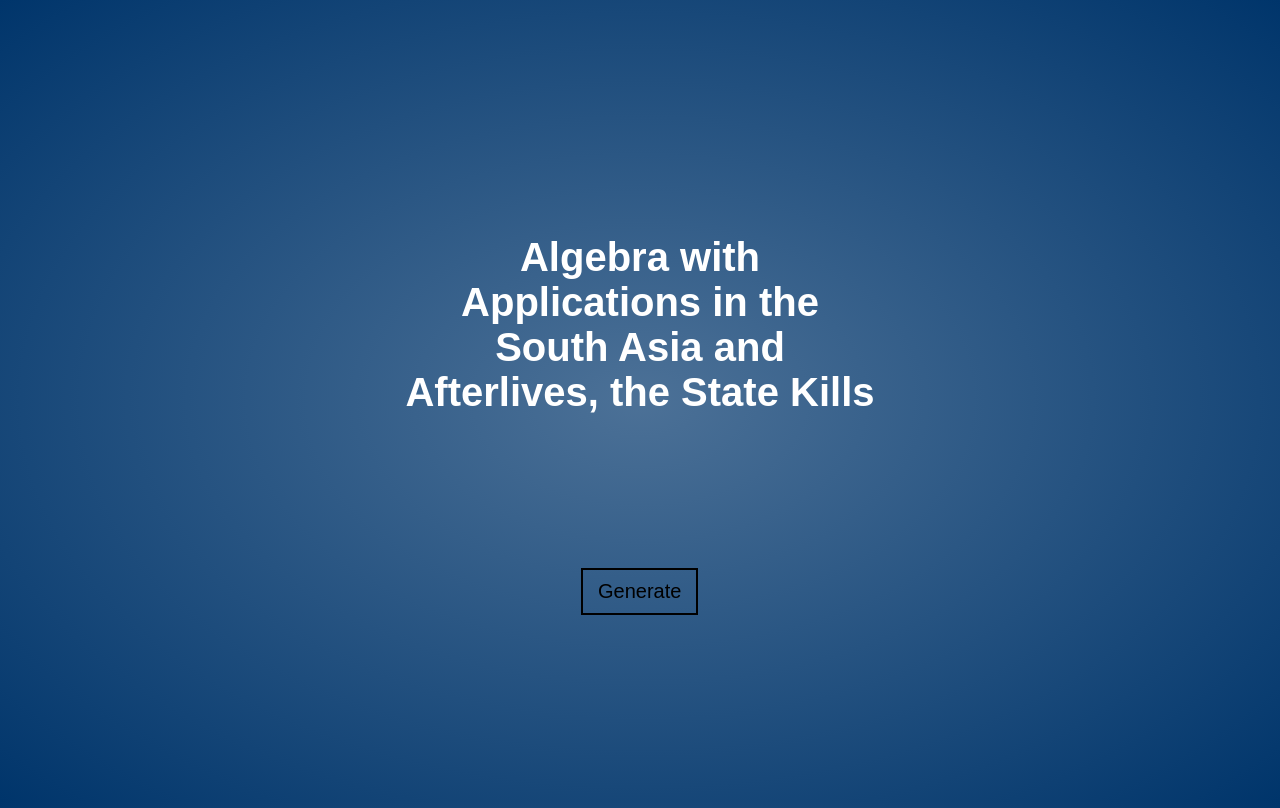
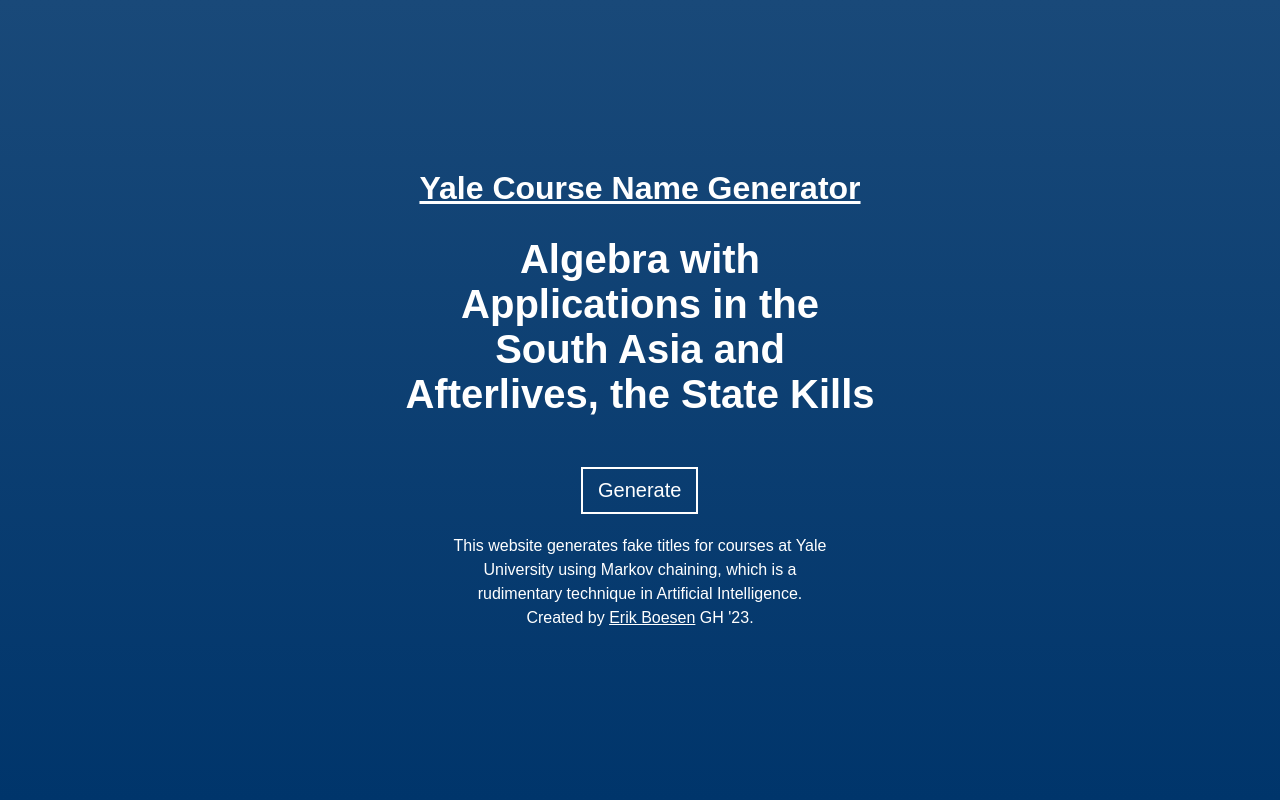
Before and after one commit to ErikBoesen/coursenamegen, a plain HTML site: page index.html in a window 1280 px wide. Drawn offline with Linux system fonts and the light colour scheme.

Commit message:
Restyle and add explanation

```diff
--- a/index.html
+++ b/index.html
@@ -7,8 +7,12 @@
         <link rel="stylesheet" href="style.css">
     </head>
     <body>
+        <h1>Yale Course Name Generator</h1>
+
         <h2 id="output"></h2>
         <button id="generate">Generate</buttoN>
+
+        <p>This website generates fake titles for courses at Yale University using Markov chaining, which is a rudimentary technique in Artificial Intelligence. Created by <a href="https://erikboesen.com">Erik Boesen</a> GH '23.</p>
         <script src="script.js"></script>
     </body>
 </html>
--- a/style.css
+++ b/style.css
@@ -1,3 +1,8 @@
+* {
+    margin: 0;
+    padding: 0;
+    box-sizing: border-box;
+}
 html, body { height: 100%; }
 body {
     display: flex;
@@ -6,18 +11,32 @@ body {
     align-items: center;
     text-align: center;
     font-family: sans-serif;
-    background: radial-gradient(#4c7197, #00356b);
+    background: linear-gradient(#194979, #00356b);
     color: white;
+    padding: 20px;
+}
+h1 {
+    text-decoration: underline;
+}
+p {
+    margin-top: 20px;
+    max-width: 4in;
+    line-height: 1.5;
+}
+a {
+    color: inherit;
 }
 h2 {
     font-size: 40px;
     max-width: 5in;
-    min-height: 300px;
+    min-height: 200px;
+    margin: 30px 0;
 }
 button {
     padding: 10px 15px;
     background: 0;
-    border: solid 2px currentColor;
+    border: solid 2px white;
+    color: white;
     font-family: inherit;
     font-size: 20px;
     outline: 0;
@@ -27,7 +46,7 @@ button {
     transform: perspective(1px) translateZ(0);
     box-shadow: 0 0 1px rgba(0, 0, 0, 0);
     position: relative;
-    transition: color 0.3s;
+    transition: 0.3s;
 }
 button:before {
     content: "";
@@ -40,7 +59,7 @@ button:before {
     background: #00356b;
     transform: scaleX(0);
     transform-origin: 0 50%;
-    transition: transform 0.3s ease-out;
+    transition: 0.3s ease-out;
 }
 button:hover, button:focus, button:active {
   color: white;
```
